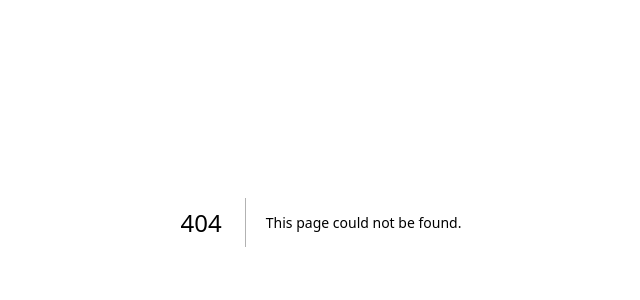
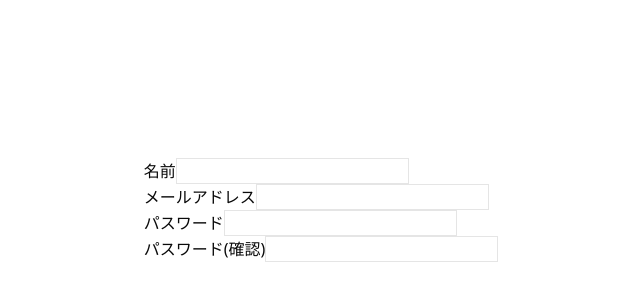
Before and after one commit to ryoma-abe/next-auth-practice, a Next.js app: page /register in a window 1280 px wide. Before the commit this address had no page. Shown: the part 178-478 px from the top of the page, without its empty margins (319-959 px from the left). Built offline with nearby package versions, Linux system fonts and the light colour scheme.

Commit message:
RegisterFormコンポーネントの入力フィールドにクラス名を追加し、スタイルを適用しました。これにより、フォームの見た目が改善され、ユーザー体験が向上します。

```diff
--- /dev/null
+++ b/src/app/(auth)/register/page.tsx
@@ -0,0 +1,5 @@
+import RegisterForm from "@/components/auth/RegisterForm";
+
+export default function RegisterPage() {
+  return <RegisterForm />;
+}
--- a/src/components/auth/RegisterForm.tsx
+++ b/src/components/auth/RegisterForm.tsx
@@ -12,22 +12,41 @@ export default function RegisterForm() {
       <form action={formAction}>
         <div>
           <label htmlFor="name">名前</label>
-          <input id="name" type="text" name="name" required />
+          <input
+            className="border"
+            id="name"
+            type="text"
+            name="name"
+            required
+          />
           {state.errors.name && <p>{state.errors.name.join(",")}</p>}
         </div>
         <div>
           <label htmlFor="email">メールアドレス</label>
-          <input id="email" type="email" name="email" required />
+          <input
+            className="border"
+            id="email"
+            type="email"
+            name="email"
+            required
+          />
           {state.errors.name && <p>{state.errors.email.join(",")}</p>}
         </div>
         <div>
           <label htmlFor="password">パスワード</label>
-          <input id="password" type="password" name="password" required />
+          <input
+            className="border"
+            id="password"
+            type="password"
+            name="password"
+            required
+          />
           {state.errors.name && <p>{state.errors.name.join(",")}</p>}
         </div>
         <div>
           <label htmlFor="confirmPassword">パスワード(確認)</label>
           <input
+            className="border"
             id="confirmPassword"
             type="password"
             name="confirmPassword"
```
